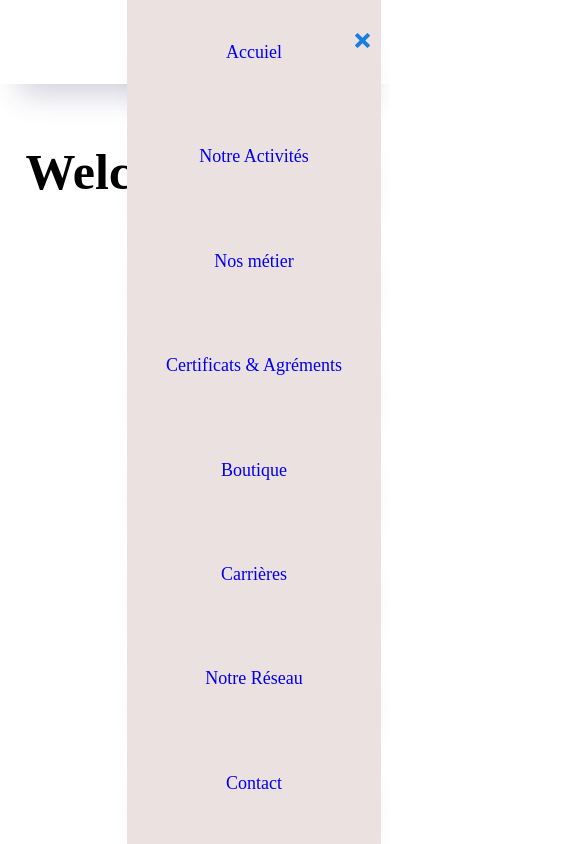
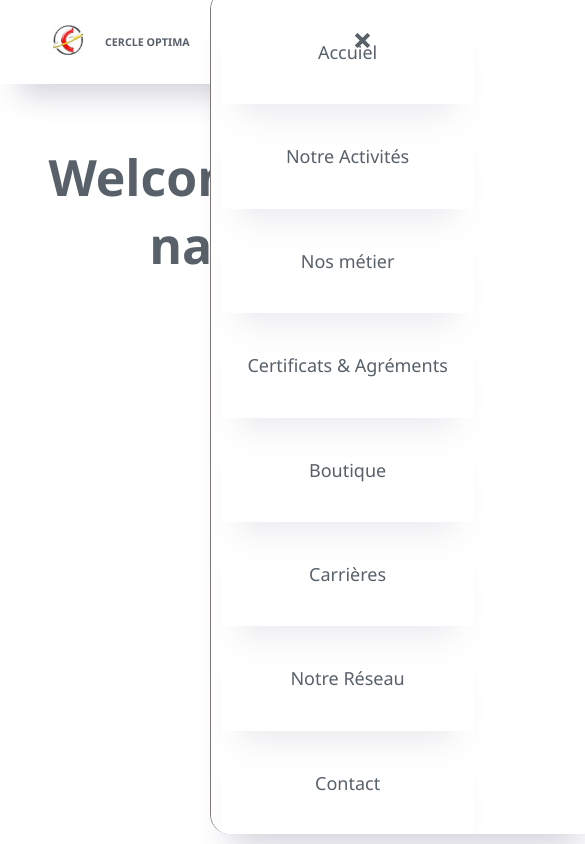
Before and after one commit to abdulrahman-kamara/optima-site, a React (Create React App) app: page / in a window 390 px wide. Both pictures are taken after a click on the button 357 px from the left and 42 px from the top of the page. Shown: the whole page, 585 px wide, since content can reach past the window. Built offline with nearby package versions, Linux system fonts and the light colour scheme.

Commit message:
navbar front done

```diff
--- a/package.json
+++ b/package.json
@@ -15,6 +15,7 @@
     "react": "^18.2.0",
     "react-dom": "^18.2.0",
     "react-icons": "^4.7.1",
+    "react-perfect-scrollbar": "^1.5.8",
     "react-router-dom": "^6.6.2",
     "react-scripts": "5.0.1",
     "styled-components": "^5.3.6",
--- a/src/components/Nav.css
+++ b/src/components/Nav.css
@@ -1,8 +1,37 @@
+:root {
+  --comet-text: #586069;
+  --comet-black: #24292e;
+  --comet-light-black: #c8c8c8;
+  --comet-light: #f7fafb;
+  --comet-white: #ffffff;
+  --comet-white-secondary: #fcfdfd;
+  --comet-primary: #604888;
+  --comet-primary-dark: #4e3a6f;
+  --comet-success: #01c461;
+  --comet-red: #e65d5e;
+  --comet-yellow: #fdaf13;
+  --comet-danger: #F21905;
+  --comet-danger-dark: #b30f00;
+  --comet-dark-blue: #151b26;
+  --comet-blue: #4869ee;
+  --comet-linear-secondary: linear-gradient(135deg, #6e8efb, #a777e3);
+  --comet-shadow-small: 0 1px 0 rgb(27 31 35 / 4%) !important;
+  --comet-shadow-medium: 0 3px 6px rgb(149 157 165 / 15%) !important;
+  --comet-border: 1px solid #e1e4e8;
+  --comet-hover-color: #4869ee !important
+      /*rgba(0, 0, 0, 0.08)*/
+  ;
+  --comet-input-placeholder: #CBD1DC;
+}
+
+
+
 * {
   padding: 0;
   margin: 0;
   box-sizing: border-box;
-  font-family: "Times New Roman", Times, serif;
+  font-family: 'Segoe UI', sans-serif;
+  color: var(--comet-text);
 }
 
 li {
@@ -21,14 +50,30 @@ a {
   width: 100%;
   box-sizing: border-box;
 }
-/* .logo {
+ .logo {
   display: flex;
   justify-content: center;
   align-items: center;
   padding: 10px;
-  width: 70px;
-  height: 70px;
-} */
+
+
+}
+ a .logo-image {
+  align-items: center;
+    display: flex;
+    position: absolute;
+    top: 20px;
+    left: 40px;
+    width: 40px;
+    height: 40px;
+    line-height: 20px;
+}
+a .logo-name{
+  margin-top: 10px;
+  padding-left: 30px;
+  font-weight: bold;
+
+}
 .nav-link {
   display: flex;
   justify-content: flex-end;
@@ -40,22 +85,23 @@ a {
   flex-direction: column;
   justify-content: space-between;
   align-items: center;
-  color: black;
+  color: #586069;
   font-size: 20px;
   padding: 0 10px;
   margin: 0 10px;
   cursor: pointer;
   text-decoration: none;
   font-size: medium;
+}
+
+.nav-link li :hover{
+  background-color: var(--comet-hover-color);
+}
+.nav-link li :hover{
+color: var(--comet-text);
+}
 
 
-}
-
-#hover-class{
-  background-color: blue;
-  padding: 20px;
-  cursor: pointer;
-}
 
 .nav-link link {
   text-decoration: none;
@@ -78,23 +124,48 @@ button {
   display: none;
 }
 @media (max-width: 576px) {
-  .logo {
+  a .logo-image {
+    align-items: center;
       display: flex;
       position: absolute;
       top: 15px;
-    left: 30px;
+      left: 40px;
+      width: 30px;
+      height: 30px;
+      line-height: 20px;
   }
+  a .logo-name{
+    margin-top: -25px;
+    padding-left: 65px;
+    font-weight: bold;
+
+  }
+  .nav-bar-link{
+    display: flex;
+    justify-content: center;
+    align-items: center;
+    padding-bottom: 20px;
+  }
+
   .nav-link {
     display: none;
   }
-  nav-links-mobile {
+  .nav-links-mobile {
     position: absolute;
     display: block;
     list-style: none;
     box-shadow: rgba(50, 50, 93, 0.23) 0 30px 30px -20px;
     transition: all 0.5s ease-in-out;
-    width: 100%;
-    background-color: rgb(235, 225, 225);
+    width: 70%;
+    background-color: #ffff;
+    overflow-x: scroll;
+    height: 100%;
+    box-sizing: border-box;
+    margin-right: 10px;
+    right: 0;
+
+
+
 
 
   }
@@ -104,7 +175,7 @@ button {
     flex-direction: column;
     align-items: center;
     justify-content: center;
-    right: 55%;
+    right: 0;
     padding: 10px;
     border-radius: 20px;
     margin-bottom: 100px;
@@ -120,9 +191,8 @@ button {
     transition: all 0.5s ease-in-out;
     text-align: center;
     font-size: 10px;
-
-
-
+    background-color: rgba(255, 255, 255, 0.575);
+    right: 0;
   }
   .mobile-menu-icon {
     position: absolute;
@@ -136,26 +206,43 @@ button {
 }
 
 @media (max-width: 768px) {
-  .logo {
+  a .logo-image {
+    align-items: center;
       display: flex;
       position: absolute;
-    top: 15px;
-    left: 30px;
+      top: 5px;
+      left: 40px;
+      width: 30px;
+      height: 30px;
+      line-height: 20px;
+  }
+  a .logo-name{
+    margin-top: -25px;
+    padding-left: 65px;
+    font-weight: bold;
+
+  }
+  .nav-bar-link{
+    display: flex;
+    justify-content: center;
+    align-items: center;
+    padding-bottom: 20px;
   }
   .nav-link {
     display: none;
   }
-  nav-links-mobile {
+  .nav-links-mobile {
     position: absolute;
     display: block;
     list-style: none;
     box-shadow: rgba(50, 50, 93, 0.23) 0 30px 30px -20px;
-    left: 0;
-    top: 10%;
     transition: all 0.5s ease-in-out;
     width: 100%;
-    background-color: rgb(235, 225, 225);
-
+    background-color: #ffff;
+    overflow-x: scroll;
+    height: 100%;
+    box-sizing: border-box;
+    left: 200px;
   }
   ul {
     position: fixed;
@@ -180,6 +267,7 @@ button {
     text-align: center;
     font-size: small;
     cursor: pointer;
+    background-color: rgba(255, 255, 255, 0.575);
   }
   .mobile-menu-icon {
     position: absolute;
@@ -193,27 +281,48 @@ button {
 
 
 @media (max-width: 992px) {
-  .logo {
+  a .logo-image {
+    align-items: center;
       display: flex;
       position: absolute;
-    top: 15px;
-    left: 30px;
+      top: 5px;
+      left: 40px;
+      width: 30px;
+      height: 30px;
+      line-height: 20px;
+  }
+  a .logo-name{
+    margin-top: -25px;
+    padding-left: 65px;
+    font-weight: bold;
+
+  }
+  .nav-bar-link{
+    display: flex;
+    justify-content: center;
+    align-items: center;
+    padding-bottom: 20px;
   }
   .nav-link {
     display: none;
   }
-  nav-links-mobile {
+  .nav-links-mobile {
     position: absolute;
     display: block;
     list-style: none;
     box-shadow: rgba(50, 50, 93, 0.23) 0 30px 30px -20px;
-    left: 0;
-    top: 10px;
     transition: all 0.5s ease-in-out;
     width: 100%;
+    background-color: #ffff;
+    overflow-x: scroll;
+    height: 100%;
+    box-sizing: border-box;
+    border-left: 1px solid rgb(126, 117, 117);
+    right: 0;
 
 
 }
+
   ul {
   position: fixed;
   top: -20px;
@@ -231,11 +340,10 @@ button {
   ul li {
     padding: 10px;
     width: 30vh;
-    transition: all 0.5s ease-out;
     box-shadow: rgba(50, 50, 93, 0.23) 0 30px 30px -20px;
     text-align: center;
     font-size: large;
-    background-color: rgb(235, 225, 225);
+    background-color: rgba(255, 255, 255, 0.575);
   }
 
 
@@ -250,11 +358,27 @@ button {
   }
 }
 @media (max-width: 1200px) {
-  .logo {
+  a .logo-image {
+    align-items: center;
       display: flex;
       position: absolute;
-    top: 15px;
-    left: 30px;
+     top: 10px;
+    left: 23px;
+      width: 30px;
+      height: 30px;
+      line-height: 20px;
+  }
+  a .logo-name{
+    margin-top: -25px;
+    padding-left: 65px;
+    font-weight: bold;
+
+  }
+  .nav-bar-link{
+    display: flex;
+    justify-content: center;
+    align-items: center;
+    padding-bottom: 20px;
   }
   li {
     list-style: none;
@@ -275,7 +399,6 @@ button {
     flex-direction: column;
     justify-content: center;
     align-items: center;
-    color: black;
     font-size: 5px;
     padding: 0 10px;
     margin: 0 10px;
@@ -315,7 +438,6 @@ button {
   }
   .nav-link li {
     align-items: center;
-    color: black;
     padding: 0 3px;
     margin: 0 3px;
     cursor: pointer;
--- a/src/components/Nav.js
+++ b/src/components/Nav.js
@@ -1,5 +1,6 @@
 import React, { useState } from "react";
 import { Link } from "react-router-dom";
+// import PerfectScrollbar from 'react-perfect-scrollbar'
 import "./Nav.css";
 import { ImMenu } from "react-icons/im";
 import { ImCross } from "react-icons/im";
@@ -10,13 +11,16 @@ function NavBar() {
 
 
   return (
+
     <nav className="navbar">
 
-      {/* <div className="logo">
+      <div className="logo">
         <a className="nav-bar-link" href="/">
-        <img src="/images/logo.jpg" alt="" className="logo"/>
+        <img src="/images/logo.jpg" alt="" className="logo-image" />
+ <h6 className="logo-name">CERCLE OPTIMA</h6>
         </a>
-      </div> */}
+
+      </div>
 
       <ul
         className={ mobile ? "nav-links-mobile" : "nav-link" }
@@ -26,31 +30,31 @@ function NavBar() {
         // onMouseEnter={()=> setHover(false)}
         // onMouseLeave={()=> setHover(false)}
       >
-        <Link to="/">
+        <Link activeClass="active" to="/">
           <li>Accuiel</li>
         </Link>
-        <Link to="/activities">
+        <Link activeClass="active" to="/activities">
           <li>Notre Activités</li>
         </Link>
-        <Link to="/notre métier">
+        <Link activeClass="active" to="/notre métier">
           <li>Nos métier</li>
         </Link>
-        <Link to="/certificat">
+        <Link activeClass="active" to="/certificat">
           <li>Certificats & Agréments</li>
         </Link>
-        <Link to="/about">
+        <Link activeClass="active" to="/about">
           <li>Boutique</li>
         </Link>
-        <Link to="/carrières">
+        <Link activeClass="active" to="/carrières">
           <li>Carrières</li>
         </Link>
-        <Link to="/notre réseau">
+        <Link activeClass="active" to="/notre réseau">
           <li>Notre Réseau</li>
         </Link>
-        <Link to="/contact">
+        <Link activeClass="active" to="/contact">
           <li>Contact</li>
         </Link>
-        <Link to="/réclamations">
+        <Link activeClass="active" to="/réclamations">
           <li>Réclamations / Appels</li>
         </Link>
       </ul>
@@ -58,6 +62,7 @@ function NavBar() {
         {mobile ? <ImCross  size={15}/> : <ImMenu  size={25}/>}
       </button>
     </nav>
+
   );
 }
 
--- a/src/index.js
+++ b/src/index.js
@@ -7,6 +7,7 @@ import "@fontsource/roboto/300.css";
 import "@fontsource/roboto/400.css";
 import "@fontsource/roboto/500.css";
 import "@fontsource/roboto/700.css";
+import 'react-perfect-scrollbar/dist/css/styles.css';
 
 const root = ReactDOM.createRoot(document.getElementById("root"));
 root.render(
```
Also changed, not shown: 1 other file (tests, documents, lock files or other folders). Lines whose indentation alone changed are shown as unchanged.
